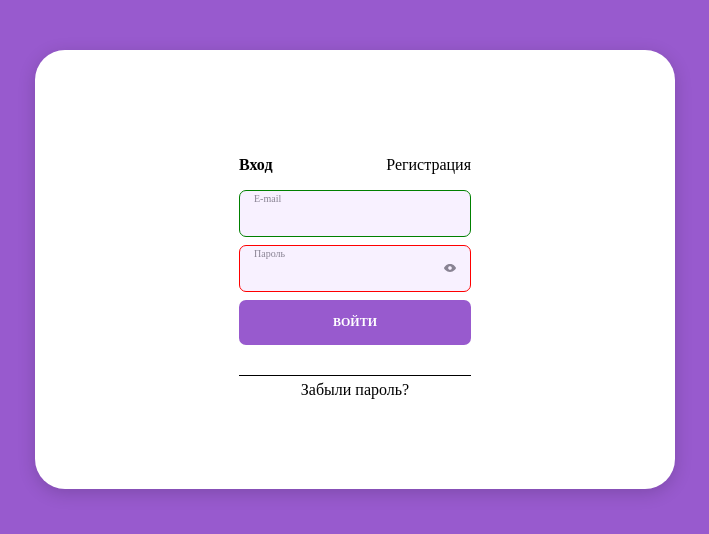
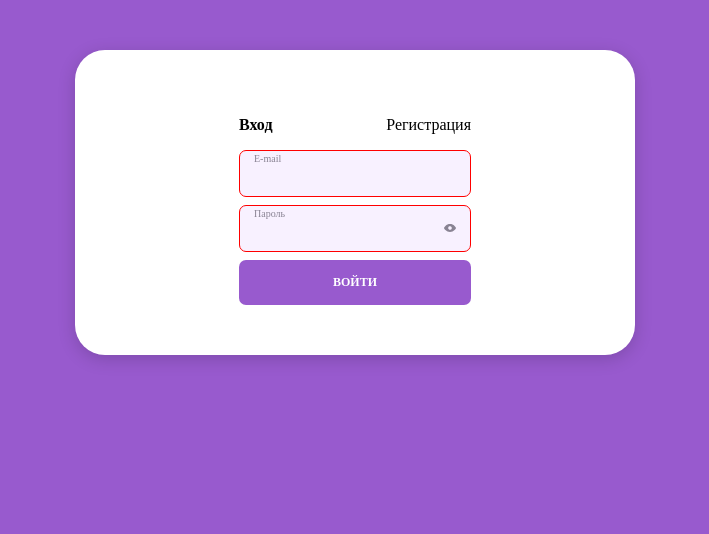
Before and after one commit to Kirill-Kyrgansky/login-form, a Vue app: page / in a window 1280 px wide. Shown: the top 534 px of the page, without its empty margins (285-994 px from the left). Built offline with nearby package versions, Linux system fonts and the light colour scheme.

Commit message:
error width validation

```diff
--- a/src/App.vue
+++ b/src/App.vue
@@ -1,20 +1,32 @@
 <template>
-  <section class="section form-wrap">
-    <div class="container">
-      <div class="container link">
-        <p class="pointer" :class="{'strong': !isSingUp}" @click="changeForm(false)">Вход</p>
-        <p class="pointer" :class="{'strong': isSingUp}" @click="changeForm(true)">Регистрация</p>
+  <section class="section ">
+    <div class="container form-wrap">
+      <div>
+        <div class=" link">
+          <p
+            class="pointer"
+            :class="{'strong': !isSingUp}"
+            @click="changeForm(false)">Вход</p>
+          <p
+            class="pointer"
+            :class="{'strong': isSingUp}"
+            @click="changeForm(true)">Регистрация</p>
+        </div>
+        <form @submit.prevent>
+          <sing-up
+            v-if="isSingUp"
+            :api-key="apiKey" />
+          <sing-in
+            v-else
+            :api-key="apiKey" />
+        </form>
       </div>
-      <form @submit.prevent>
-        <sing-up v-if="isSingUp" :api-key="apiKey"/>
-        <sing-in v-else :api-key="apiKey"/>
-      </form>
     </div>
   </section>
 </template>
 
 <script lang="ts">
-import {defineComponent} from "vue";
+import { defineComponent } from "vue";
 import SingIn from "@/components/singIn.vue";
 import SingUp from "@/components/singUp.vue";
 
@@ -36,53 +48,5 @@ export default defineComponent({
 </script>
 
 <style lang="scss">
-@mixin horizontal-center {
-  display: flex;
-  justify-content: center;
-}
 
-$main-color: #985ACE;
-
-body {
-  padding: 50px 0 70px 0;
-  position: relative;
-  background-color: $main-color;
-}
-
-.section {
-  padding: 0 30px;
-  max-width: 1440px;
-  margin: auto;
-  position: relative;
-  @include horizontal-center();
-
-}
-
-.container {
-}
-
-.form-wrap {
-  border-radius: 30px;
-  background: #FFF;
-  box-shadow: 0 4px 17px 0 rgba(0, 0, 0, 0.17);
-  padding: 90px;
-  max-width: 460px;
-  display: flex;
-  flex-direction: column;
-  align-items: center;
-}
-
-.strong {
-  font-weight: bold;
-}
-
-.pointer {
-  cursor: pointer;
-}
-
-.link {
-  display: flex;
-  justify-content: space-between;
-
-}
 </style>
--- a/src/components/UI/customInput.vue
+++ b/src/components/UI/customInput.vue
@@ -4,16 +4,16 @@
       <input
         :id="label"
         class="custom-input__input"
-          :class="inputClass"
+        :class="confirm ? 'success' : 'error-form'"
         :type="inputType"
         :value="modelValue"
-          @input="$emit('update:modelValue', $event.target)"
+        @input="handleInput"
       />
     </label>
     <span class="custom-input__label">{{ placeholder }}</span>
     <svg
       v-if="label === 'password'"
-        class="custom-input__svg"
+      class="custom-input__svg pointer"
       xmlns="http://www.w3.org/2000/svg"
       width="12"
       height="8"
@@ -29,7 +29,7 @@
 </template>
 
 <script lang="ts">
-import {defineComponent} from "vue";
+import { defineComponent, watch } from "vue";
 
 export default defineComponent({
   props: {
@@ -54,11 +54,12 @@ export default defineComponent({
       default: false
     }
   },
-  emits: ["update:modelValue"],
+  emits: ["update:modelValue", "inputError"],
   data() {
     return {
       isVisiblePassword: false,
-      value: ''
+      value: "",
+      confirm: false,
     };
   },
   computed: {
@@ -69,69 +70,35 @@ export default defineComponent({
       let txt = /^(([^<>()[\]\\.,;:\s@"]+(\.[^<>()[\]\\.,;:\s@"]+)*)|(".+"))@((\[[0-9]{1,3}\.[0-9]{1,3}\.[0-9]{1,3}\.[0-9]{1,3}])|(([a-zA-Z\-0-9]+\.)+[a-zA-Z]{2,}))$/;
       return txt.test(this.modelValue);
     },
-    inputClass() {
-      const emailError = this.label === "email" && this.modelValue.length > 1 && !this.emailValidation;
+    // eslint-disable-next-line vue/return-in-computed-property
+    // validateInput() {
+    //   const emailError = this.label === "email" && !this.emailValidation;
+    //   const passwordError = this.label === "password" && this.modelValue.length < 6;
+    //   const confirmPasswordError =
+    //     this.label === "passwordConfirm" && this.errorPassword;
+    //
+    //   // eslint-disable-next-line vue/no-side-effects-in-computed-properties
+    //   this.confirm = !(emailError || passwordError || confirmPasswordError);
+    //   this.$emit("inputError", this.confirm);
+    // },
+  },
+
+  methods: {
+    validateInput() {
+      const emailError = this.label === "email" && !this.emailValidation;
       const passwordError = this.label === "password" && this.modelValue.length < 6;
-      const confirmPasswordError = this.label === "passwordConfirm" && this.errorPassword;
-      if (emailError || passwordError || confirmPasswordError) {
-        return "error-form";
-      } else {
-        return "success";
-      }
+      const confirmPasswordError =
+        this.label === "passwordConfirm" && this.errorPassword;
+
+      this.confirm = !(emailError || passwordError || confirmPasswordError);
+      this.$emit("inputError", this.confirm);
     },
-  },
-  methods: {
     changeVisible() {
       this.isVisiblePassword = !this.isVisiblePassword;
     },
-  }
+    handleInput($event: any) {
+      this.validateInput();
+      this.$emit("update:modelValue", $event.target.value);
+    },}
 });
 </script>
-
-<style
-    lang="scss">
-.custom-input {
-  width: 100%;
-  height: 45px;
-  margin-bottom: 10px;
-  position: relative;
-  //border-radius: 7px;
-  //border: none;
-}
-
-.custom-input__input {
-  width: auto;
-  background: #F8F1FF;
-  height: 45px;
-  margin-bottom: 10px;
-  border-radius: 7px;
-  border: none;
-  padding: 0 15px;
-}
-
-.custom-input__label {
-  position: absolute;
-  top: 3px;
-  left: 15px;
-  color: rgba(64, 58, 75, 0.60);
-  font-size: 10px;
-  font-style: normal;
-  font-weight: 400;
-  line-height: normal;
-}
-
-.custom-input__svg {
-  position: absolute;
-  right: 10px;
-  padding: 5px;
-  top: 30%;
-}
-
-.error-form {
-  border: 1px red solid;
-}
-
-.success {
-  border: 1px green solid;
-}
-</style>
--- a/src/components/UI/forgotPassword.vue
+++ /dev/null
@@ -1,29 +0,0 @@
-<template>
-  <div class="forgot-password">
-<div class="forgot-password__black-line"></div>
-  <a class="forgot-password__link">Забыли пароль?</a>
-  </div>
-</template>
-
-<script>
-import {defineComponent} from "vue";
-
-
-export default defineComponent({
-
-})
-</script>
-
-<style scoped>
-.forgot-password__black-line {
-  width: 100%;
-  height: 0.5px;
-  background: #000;
-  margin: 30px 0 5px 0;
-}
-.forgot-password__link {
-}
-.forgot-password {
-  text-align: center;
-}
-</style>
--- a/src/components/singIn.vue
+++ b/src/components/singIn.vue
@@ -15,23 +15,21 @@
     />
   </div>
   <custom-button type="submit" @click="singIn">Войти</custom-button>
-  <forgot-password/>
 </template>
 
 <script lang="ts">
-import {defineComponent} from "vue";
-import axios from "axios";
-import {IUser} from "@/interface/IUser";
-import CustomInput from "@/components/UI/customInput.vue"
-import CustomButton from "@/components/UI/customButton.vue"
-import ForgotPassword from "@/components/UI/forgotPassword.vue";
+import { defineComponent } from "vue";
+import axios, { AxiosResponse } from "axios";
+import { IUser } from "@/interface/IUser";
+import CustomInput from "@/components/UI/customInput.vue";
+import CustomButton from "@/components/UI/customButton.vue";
 
 export default defineComponent({
-  components: {ForgotPassword, CustomInput, CustomButton},
+  components: { CustomInput, CustomButton },
   props: {
     apiKey: {
       type: String,
-      default: ''
+      default: ""
     }
   },
   data() {
@@ -48,19 +46,29 @@ export default defineComponent({
 
   methods: {
     async singIn() {
-      await axios.post(`https://identitytoolkit.googleapis.com/v1/accounts:signInWithPassword?key=${this.apiKey}`, this.user)
-          .then(value => {
-            console.log(value)
-          })
-          .catch(err => {
-            console.error(err)
-          })
+      if (this.user.password.length < 6) {
+        alert("Пароль не может быть меньше 6 символов");
+      } else if (this.user.email.length === 0) {
+        alert("Поле \"E-mail\" не может быть пустым");
+      } else {
+        try {
+          const response: AxiosResponse = await axios.post(`https://identitytoolkit.googleapis.com/v1/accounts:signInWithPassword?key=${this.apiKey}`, this.user, {
+          });
+          if (response.status >= 200 && response.status < 300) {
+            alert("Вы успешно вошли в систему");
+          }
+        } catch (err: any) {
+          if (err.response && err.response.data && err.response.data.error) {
+            if (err.response.data.error.message === "INVALID_EMAIL") {
+              alert("Некорректный формат E-mail");
+            } else if (err.response.data.error.message === "EMAIL_NOT_FOUND") {
+              alert("Вы не зарегистрированы в системе");
+            }
+          }
+        }
+      }
     }
   }
 
 })
 </script>
-
-<style scoped>
-
-</style>
--- a/src/main.ts
+++ b/src/main.ts
@@ -1,6 +1,7 @@
 import { createApp } from "vue";
 import App from "./App.vue";
 import "normalize.css";
+import "./styles/styles.scss";
 
 const app = createApp(App);
 
--- /dev/null
+++ b/src/styles/animation.scss
@@ -0,0 +1,11 @@
+@keyframes pulseAnimation {
+  0% {
+    transform: scale(1);
+  }
+  50% {
+    transform: scale(1.1);
+  }
+  100% {
+    transform: scale(1);
+  }
+}
--- /dev/null
+++ b/src/styles/customButton.scss
@@ -0,0 +1,28 @@
+button {
+  border: none;
+}
+
+.button-wrap__button {
+  color: #FFF;
+  text-align: center;
+  font-size: 12px;
+  font-style: normal;
+  font-weight: 700;
+  line-height: normal;
+  text-transform: uppercase;
+  border-radius: 7px;
+  @include main-color();
+  width: 100%;
+  padding: 15px 15px;
+  transition: transform 0.7s;
+
+  &:hover {
+    @include main-color($opacity-active);
+    animation: pulseAnimation 1s infinite;
+  }
+
+  &:active {
+    transform: scale(1);
+    @include main-color();
+  }
+}
--- /dev/null
+++ b/src/styles/customInput.scss
@@ -0,0 +1,44 @@
+.custom-input {
+  width: 100%;
+  height: 45px;
+  margin-bottom: 10px;
+  position: relative;
+  //border-radius: 7px;
+  //border: none;
+}
+
+.custom-input__input {
+  width: auto;
+  background: #F8F1FF;
+  height: 45px;
+  margin-bottom: 10px;
+  border-radius: 7px;
+  border: none;
+  padding: 0 15px;
+}
+
+.custom-input__label {
+  position: absolute;
+  top: 3px;
+  left: 15px;
+  color: rgba(64, 58, 75, 0.60);
+  font-size: 10px;
+  font-style: normal;
+  font-weight: 400;
+  line-height: normal;
+}
+
+.custom-input__svg {
+  position: absolute;
+  right: 10px;
+  padding: 5px;
+  top: 30%;
+}
+
+.error-form {
+  border: 1px red solid;
+}
+
+.success {
+  border: 1px green solid;
+}
--- /dev/null
+++ b/src/styles/styles.scss
@@ -0,0 +1,47 @@
+@import "variable";
+@import "customInput";
+@import "customButton";
+@import "animation";
+
+body {
+  padding: 50px 0 70px 0;
+  position: relative;
+  @include main-color();
+}
+
+.section {
+  max-width: 1440px;
+  margin: auto;
+  position: relative;
+  padding: 0 20px;
+}
+
+.container {
+}
+
+.form-wrap {
+  min-width: 180px;
+  max-width: 460px;
+  margin: auto;
+  padding: 50px;
+  background: #FFF;
+  border-radius: 30px;
+  box-shadow: 0 4px 17px 0 rgba(0, 0, 0, 0.17);
+  display: flex;
+  flex-direction: column;
+  align-items: center;
+}
+
+.strong {
+  font-weight: bold;
+}
+
+.pointer {
+  cursor: pointer;
+}
+
+.link {
+  display: flex;
+  justify-content: space-between;
+  width: 100%;
+}
--- /dev/null
+++ b/src/styles/variable.scss
@@ -0,0 +1,10 @@
+$opacity-active: 0.8;
+
+@mixin horizontal-center {
+  display: flex;
+  justify-content: center;
+}
+
+@mixin main-color($opacity: 1) {
+  background-color: rgba(152, 90, 206, $opacity)
+}
```
Also changed, not shown: src/components/UI/customButton.vue (+6 -21 lines), src/components/singUp.vue (+56 -27 lines). Lines whose indentation alone changed are shown as unchanged.
